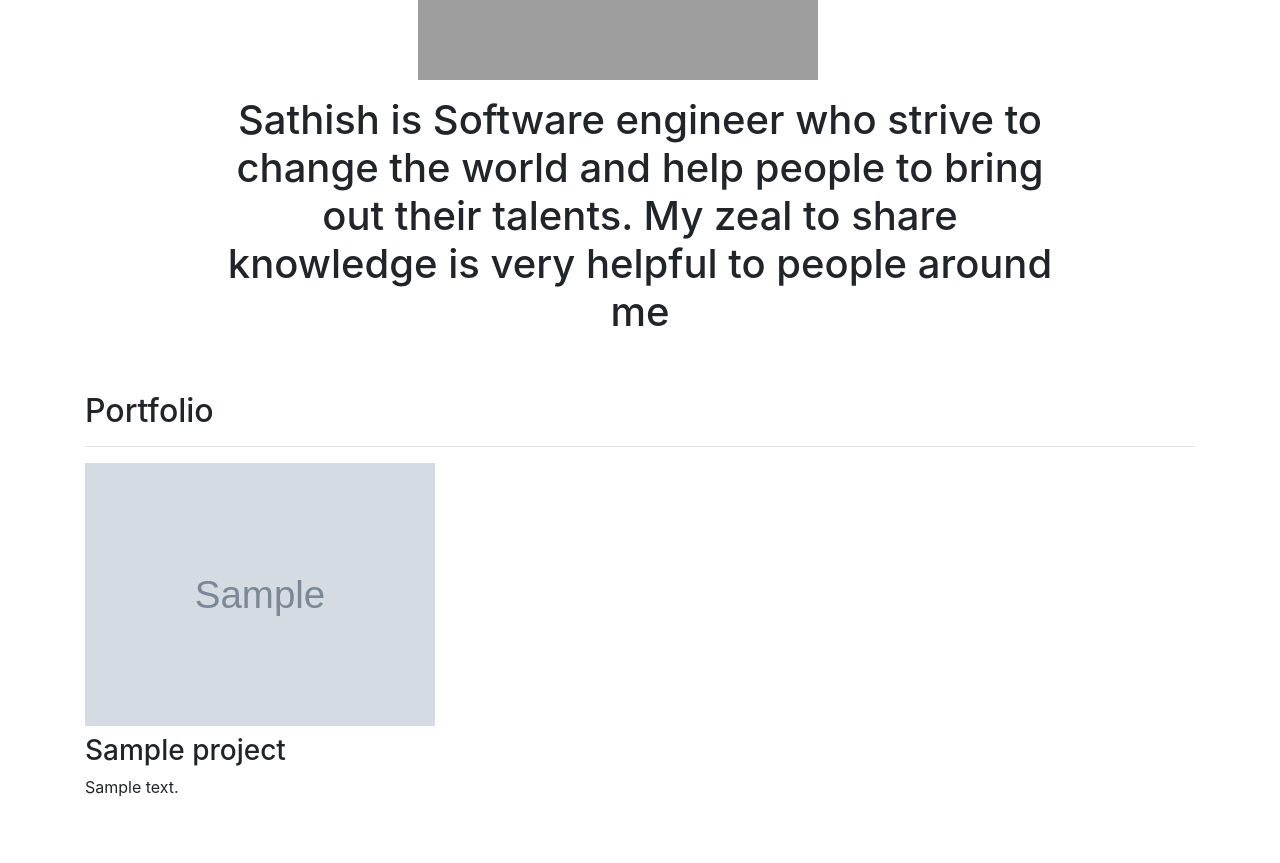
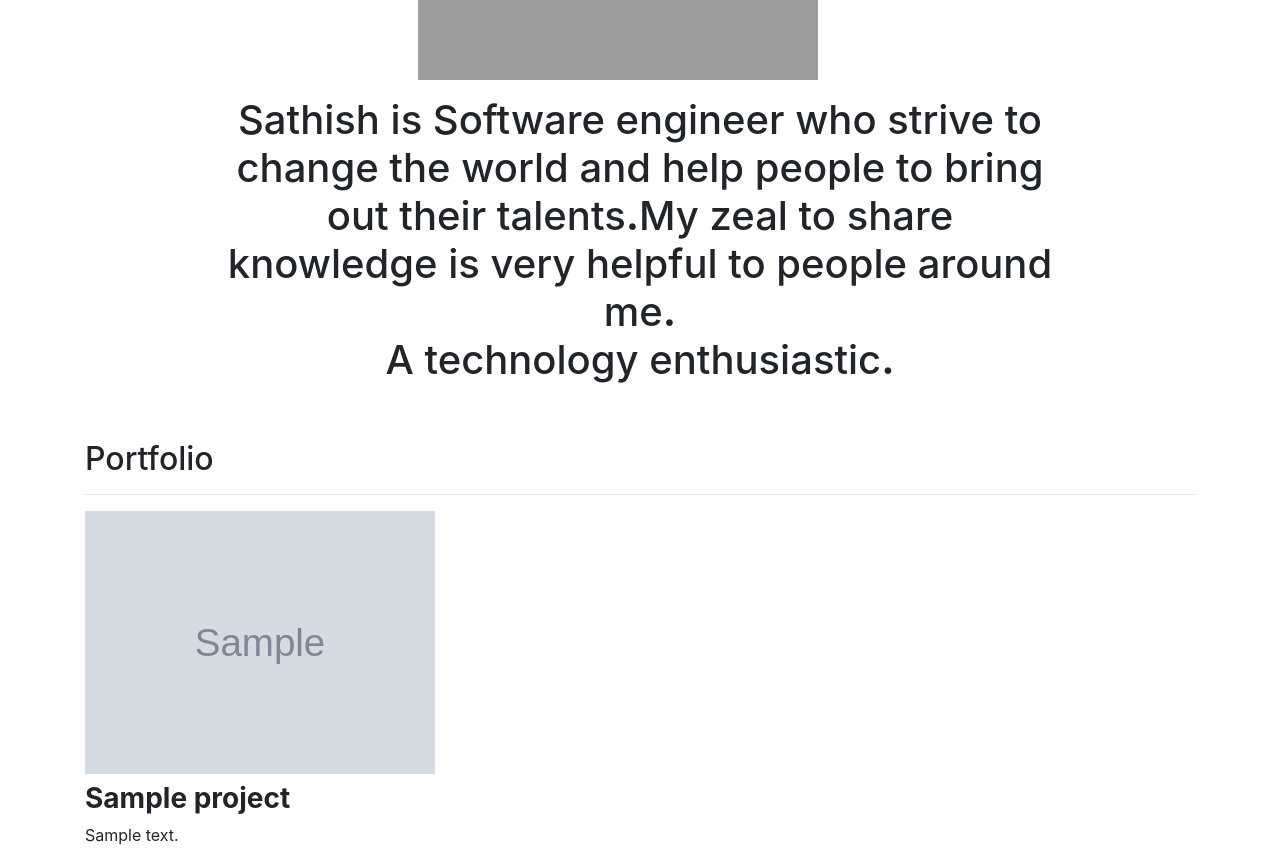
Before and after one commit to satux14/portfolio, a Django app: page / in a window 1280 px wide. Shown: the part 292-1155 px from the top of the page. Before the commit the page ends 1089 px from the top, so only its background shows below. Run offline with Django 3.2, Linux system fonts and the light colour scheme; tables that the repository leaves empty hold one stand-in row (values such as "Sample post"); grey boxes marked "Sample" are stand-in pictures; some libraries are stand-ins or nearby versions; grey boxes are pictures that could not be loaded.

Commit message:
play with fonts

```diff
--- a/blog/templates/blog/all_blogs.html
+++ b/blog/templates/blog/all_blogs.html
@@ -9,8 +9,8 @@
   {% for blog in blogs %}
   <div class="row justify-content-center my-3">
     <div class="col-md-10">
-      <a class="font-weight-bolder" href="{% url 'blog:detail' blog.id %}">
-        <h2>{{ blog.title }}</h2>
+      <a href="{% url 'blog:detail' blog.id %}">
+        <h2 class="font-weight-bolder">{{ blog.title }}</h2>
       </a>
       <h5 class="text-muted">{{ blog.time|date:'M d Y'|upper }}</h5>
       <h4 id="pdesc">{{ blog.description|striptags|truncatechars:100 }}</h4>
--- a/blog/templates/blog/detail.html
+++ b/blog/templates/blog/detail.html
@@ -7,6 +7,8 @@
 
   <h5 class="text-center text-muted mb-5">{{ blog.date|date:'F jS Y' }}</h5>
 
-  <p id="pdesc">{{ blog.description|safe }}</p>
+  <div id="pdesc">
+    {{ blog.description|safe }}
+  </div>
 
 {% endblock %}
--- a/myportfolio/templates/portfolio/homepage.html
+++ b/myportfolio/templates/portfolio/homepage.html
@@ -11,7 +11,7 @@
 
   <div class="row justify-content-center mb-3">
     <div class="col-md-9 text-center">
-      <h1 id="hometext">Sathish is Software engineer who strive to change the world and help people to bring out their talents. My zeal to share knowledge is very helpful to people around me</h1>
+      <h1 id="hometext">Sathish is Software engineer who strive to change the world and help people to bring out their talents<b>.</b>My zeal to share knowledge is very helpful to people around me<b>.</b><br>A technology enthusiastic<b>.</b></h1>
     </div>
   </div>
 
@@ -29,7 +29,7 @@
 
         <img src="{{ project.image.url }}" class="img-fluid mb-2">
         {% endif %}
-        <h3>{{ project.title }}</h3>
+        <h3 class="font-weight-bold">{{ project.title }}</h3>
         <p id="pdesc" >{{ project.description }}</p>
 
       </div>
```
